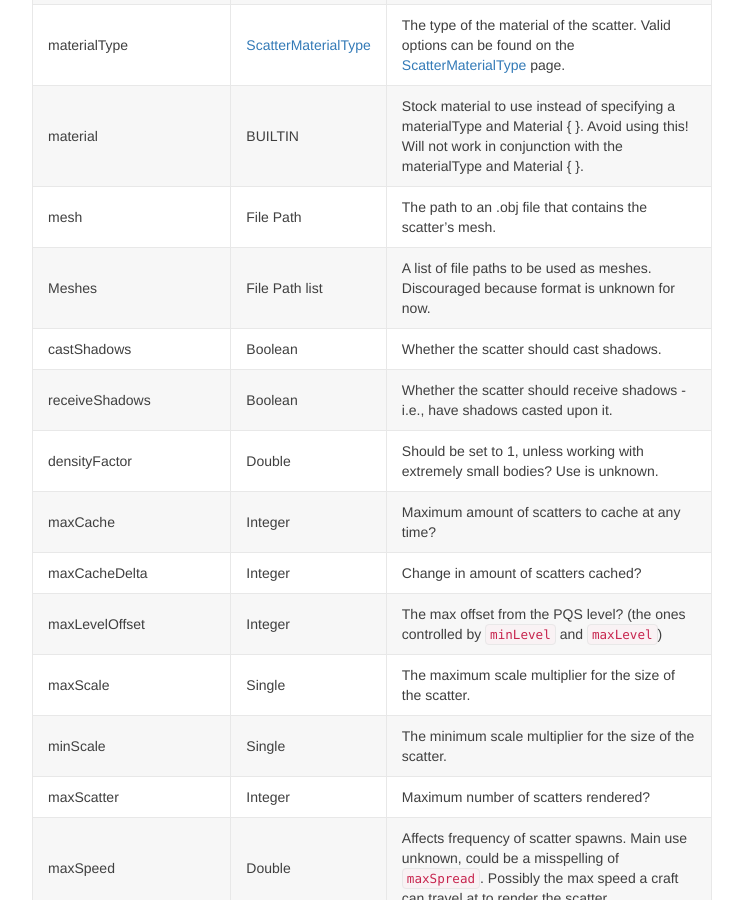
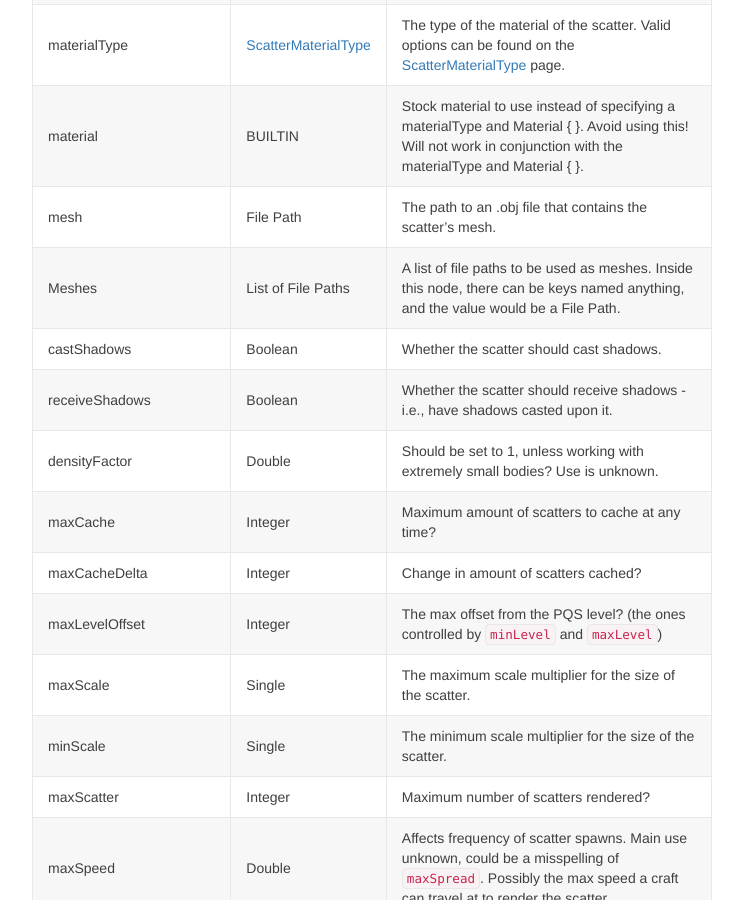
Before and after one commit to Kopernicus/wiki, a Jekyll site: the page built from main/PQSMods/LandControl/Scatters.md, in a window 1280 px wide and 900 px high, scrolled down 1240 px. Shown: the whole window, without its empty margins (268-1011 px from the left). Built offline with Jekyll 4.4.1, drawn with Linux system fonts in a browser that asks for light colours; some of the changed text lies outside the part shown.

Commit message:
Update Meshes key

```diff
--- a/main/PQSMods/LandControl/Scatters.md
+++ b/main/PQSMods/LandControl/Scatters.md
@@ -53,7 +53,7 @@ LandControl
 |materialType|[ScatterMaterialType]({{ site.baseurl }}{% link main/PQSMods/LandControl/ScatterMaterialType.md %})|The type of the material of the scatter. Valid options can be found on the [ScatterMaterialType]({{ site.baseurl }}{% link main/PQSMods/LandControl/ScatterMaterialType.md %}) page.
 |material|BUILTIN|Stock material to use instead of specifying a materialType and Material { }. Avoid using this! Will not work in conjunction with the materialType and Material { }.|
 |mesh|File Path|The path to an .obj file that contains the scatter's mesh.|
-|Meshes|File Path list|A list of file paths to be used as meshes. Discouraged because format is unknown for now.|
+|Meshes|List of File Paths|A list of file paths to be used as meshes. Inside this node, there can be keys named anything, and the value would be a File Path.|
 |castShadows|Boolean|Whether the scatter should cast shadows.|
 |receiveShadows|Boolean|Whether the scatter should receive shadows - i.e., have shadows casted upon it.|
 |densityFactor|Double|Should be set to 1, unless working with extremely small bodies? Use is unknown.|
```
Also changed, not shown: other parts of main/PQSMods/LandControl/Scatters.md (+1 -1 lines).
